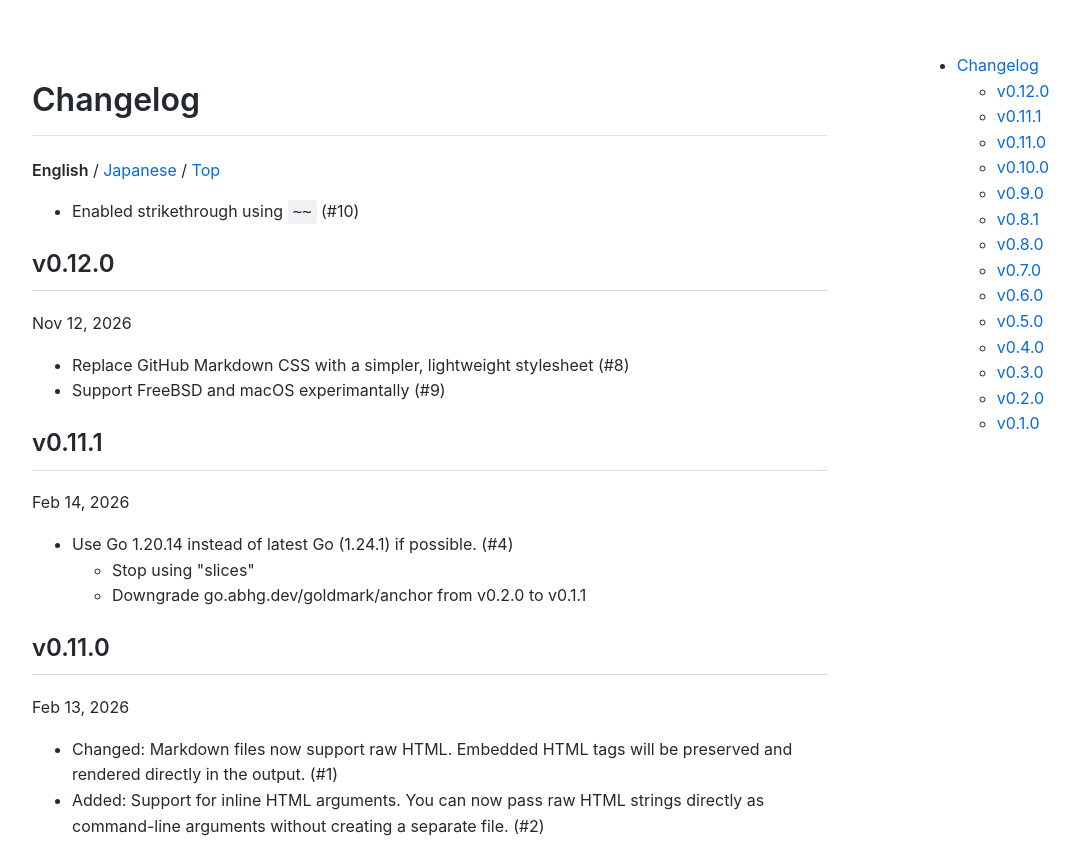
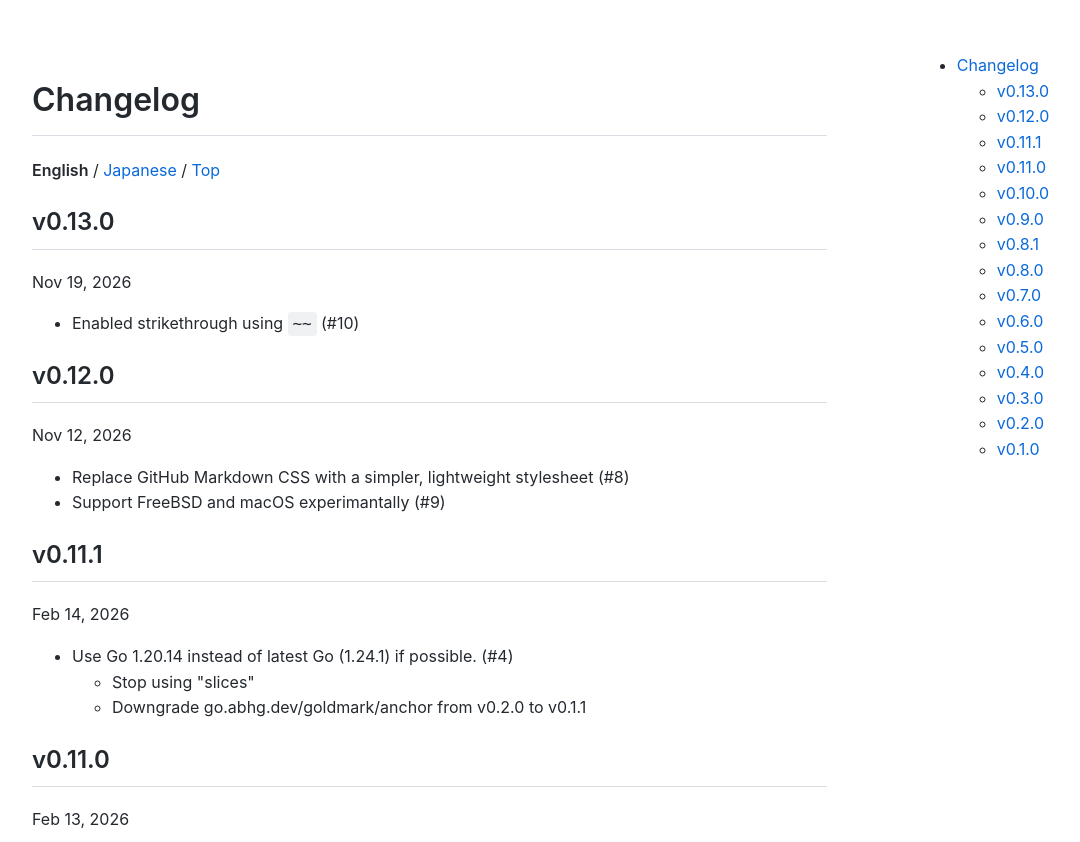
Before and after one commit to hymkor/minipage, a plain HTML site: page docs/CHANGELOG.html in a window 1280 px wide. Shown: the top 842 px of the page, without its empty margins (21-1101 px from the left). Drawn offline with Linux system fonts and the light colour scheme.

Commit message:
Update GitHub Pages for v0.13.0

```diff
--- a/docs/CHANGELOG.html
+++ b/docs/CHANGELOG.html
@@ -136,6 +136,8 @@ a.permalink:hover{
 <div class="main markdown-body">
 <h1 id="changelog">Changelog</h1>
 <p><strong>English</strong> / <a href="./CHANGELOG_ja.html">Japanese</a> / <a href="./index.html">Top</a></p>
+<h2 id="v0130">v0.13.0</h2>
+<p>Nov 19, 2026</p>
 <ul>
 <li>Enabled strikethrough using <code>~~</code> (#10)</li>
 </ul>
@@ -241,6 +243,7 @@ This is useful when generating links that point to <code>index.html</code> inste
 <ul>
 <li><a href="#changelog">Changelog</a>
 <ul>
+<li><a href="#v0130">v0.13.0</a></li>
 <li><a href="#v0120">v0.12.0</a></li>
 <li><a href="#v0111">v0.11.1</a></li>
 <li><a href="#v0110">v0.11.0</a></li>
```
Also changed, not shown: docs/CHANGELOG_ja.html (+3 -0 lines).
